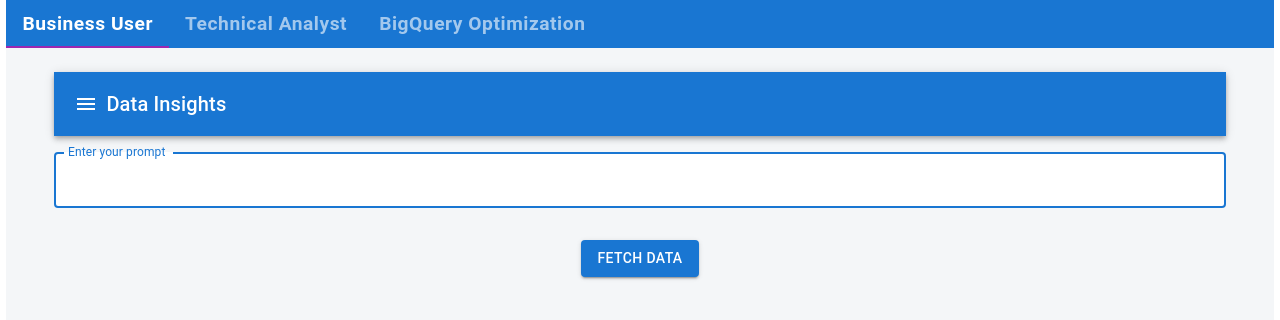
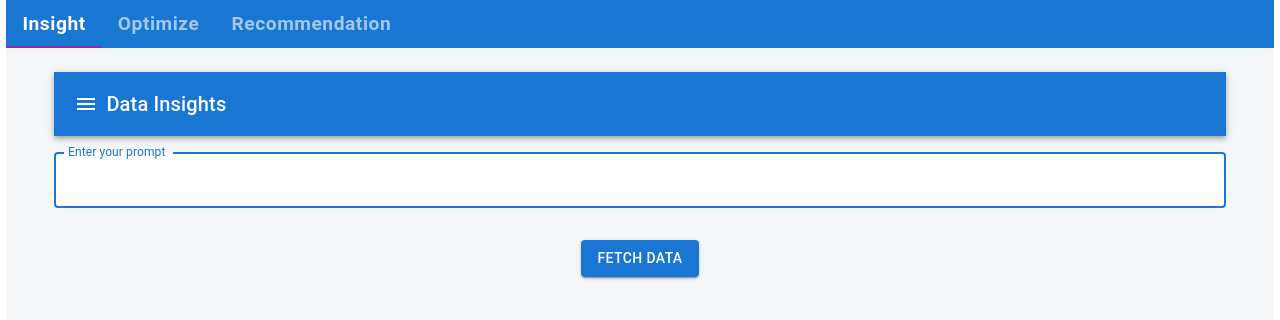
Before and after one commit to RASP-Technologies/tag-ui, a React (Vite) app: page / in a window 1280 px wide. Shown: the top 320 px of the page. Built offline with nearby package versions, Linux system fonts and the light colour scheme.

Commit message:
Changes in Tab Naming

```diff
--- a/src/App.jsx
+++ b/src/App.jsx
@@ -1,8 +1,8 @@
 import React, { useState } from "react";
 import { Container, AppBar, Tabs, Tab, Box, Typography } from "@mui/material";
-import BusinessUserTab from "./components/BusinessUserTab";
-import TechnicalAnalystTab from "./components/TechnicalAnalystTab";
-import BigQueryOptimizationTab from "./components/BigQueryOptimizationTab";
+import Insight from "./components/Insight";
+import Optimize from "./components/Optimize";
+import Recommendation from "./components/Recommendation";
 
 const App = () => {
   const [tabIndex, setTabIndex] = useState(0);
@@ -25,16 +25,16 @@ const App = () => {
           ,"& .MuiTabs-flexContainer": { justifyContent: 'flex-start'}
           }}
         >
-          <Tab label="Business User" />
-          <Tab label="Technical Analyst" />
-          <Tab label="BigQuery Optimization" />
+          <Tab label="Insight" />
+          <Tab label="Optimize" />
+          <Tab label="Recommendation" />
         </Tabs>
       </AppBar>
 
       <Box sx={{ flexGrow: 1, p: 3, display: "flex", justifyContent: "center", alignItems: "center" }}>
-        {tabIndex === 0 && <BusinessUserTab />}
-        {tabIndex === 1 && <TechnicalAnalystTab />}
-        {tabIndex === 2 && <BigQueryOptimizationTab />}
+        {tabIndex === 0 && <Insight />}
+        {tabIndex === 1 && <Optimize />}
+        {tabIndex === 2 && <Recommendation />}
       </Box>
     </Container>
   );
```
Also changed, not shown: src/components/Insight.jsx (renamed from src/components/BusinessUserTab.jsx), src/components/Optimize.jsx (renamed from src/components/TechnicalAnalystTab.jsx), src/components/Recommendation.jsx (renamed from src/components/BigQueryOptimizationTab.jsx).
